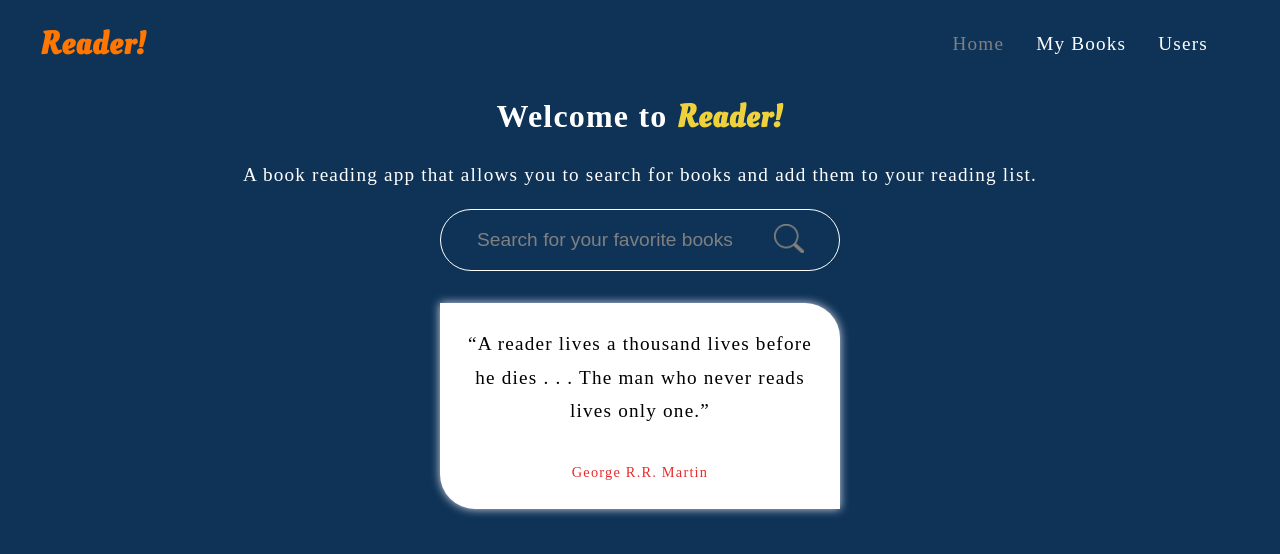
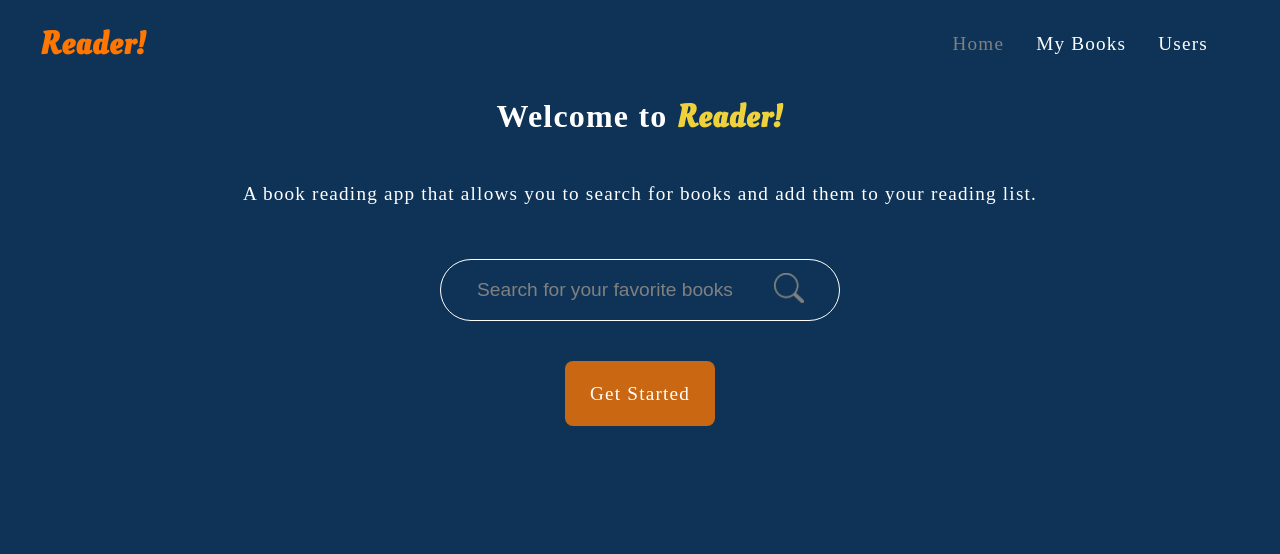
Before and after one commit to Sarah-Dan/my-reader-app-React-Assignment2, a React (Create React App) app: page / in a window 1280 px wide. Shown: the top 554 px of the page. Built offline with nearby package versions, Linux system fonts and the light colour scheme; a web font is replaced by a local one.

Commit message:
added new files

```diff
--- a/package.json
+++ b/package.json
@@ -6,6 +6,7 @@
     "@testing-library/jest-dom": "^5.16.5",
     "@testing-library/react": "^13.4.0",
     "@testing-library/user-event": "^13.5.0",
+    "framer-motion": "^7.6.2",
     "react": "^18.2.0",
     "react-axios": "^2.0.6",
     "react-dom": "^18.2.0",
--- a/src/components/Pagination.js
+++ b/src/components/Pagination.js
@@ -1,21 +1,11 @@
+import { useState } from "react";
 // create a Pagination component
-const Pagination = ({ usersPerPage, totalUsers, paginate }) => {
-    const pageNumbers = [];
-    for (let i = 1; i <= Math.ceil(totalUsers / usersPerPage); i++) {
-        pageNumbers.push(i);
-    }
 
-    const nextPage = () => {
-        paginate(pageNumbers[pageNumbers.length - 1]);
-    };
+const Pagination = ({ paginate, pageNumbers, currentPage, totalPages }) => {
+    // set the state variable
+    const [page, setPage] = useState(1);
 
-    const prevPage = () => {
-        paginate(pageNumbers[0]);
-    };
-
-    return (
-        <div>
-        <ul className="pagination">
+  <div className="pagination">
     {pageNumbers.map((number) => (
       <li key={number} className="page-item">
         <a onClick={() => paginate(number)} href="!#" className="page-link">
@@ -23,10 +13,47 @@ const Pagination = ({ usersPerPage, totalUsers, paginate }) => {
         </a>
       </li>
     ))}
-        </ul>
+    <button
+      className="active__btn"
+      // disable the previous button if the current page is 1
+      disabled={currentPage <= 1}
+      onClick={() => setPage((prevPage) => prevPage - 1)}
+    >
+      Previous
+    </button>
+
+    {Array.from(Array(totalPages), (e, i) => {
+        return (
+            <button
+            className="active__btn"
+            key={i}
+            onClick={() => setPage(i + 1)}
+            // disable the next button if the current page is the last page
+            disabled={currentPage >= totalPages}
+            >
+            Next
+            </button>
+        );
+    }
+    )}
     </div>
-    );
 
     };
 
+
+    // {Array.from({ length: totalPages }, (value, i) => i + 1).map((page) => (
+    //   <button className="array__active__btn" onClick={() => setPage(page)}>
+    //     {page}
+    //   </button>
+    // ))}
+
+    // <button
+    //   className="active__btn"
+    //   // disable the next button if the current page is the last page
+    //   disabled={currentPage >= totalPages}
+    //   onClick={() => setPage((prevPage) => prevPage + 1)}
+    // >
+    //   Next
+    // </button>
+
 export default Pagination;
--- a/src/index.css
+++ b/src/index.css
@@ -130,8 +130,8 @@ span {
 
 .home__description {
   text-align: center;
-  /* margin-bottom: 1rem; */
-  line-height: 1.5;
+  margin: 1rem;
+
 }
 
 /* search input styles */
@@ -141,7 +141,7 @@ span {
   background-color: var(--search);
   display: flex;
   align-items: center;;
-  margin: 1.2rem auto;
+  margin: 2rem auto;
   padding: 0 1.25rem;
   border: 1px solid var(--light);
   border-radius: 3rem;
@@ -168,6 +168,30 @@ span {
   border-radius: 50%;
   background-color: var(--search);
   cursor: pointer;
+}
+
+.signup{
+  display: flex;
+  justify-content: center;
+  align-items: center;
+  flex-direction: column;
+  margin: 0 auto;
+  text-align: center;
+}
+
+.signup__btn {
+  width: 100%;
+  max-width: 150px;
+  background-color: var(--button);
+  color: var(--light);
+  font-size: var(--font-small);
+  font-weight: var(--font-weight-light);
+  padding: 1rem;
+  margin-top: 0.5rem;
+  border: none;
+  border-radius: 0.5rem;
+  cursor: pointer;
+  text-decoration: none;
 }
 
 .quote {
@@ -206,7 +230,7 @@ span {
   display: flex;
   justify-content: center;
   align-items: center;
-  flex-direction: column;
+  flex-direction: row;
   padding: 1rem;
 }
 
@@ -309,6 +333,15 @@ button:hover {
   color: white;
 }
 
+/* SIGN_UP STYLES */
+.signup__container {
+  display: flex;
+  justify-content: center;
+  align-items: center;
+  flex-direction: column;
+  padding: 1rem;
+}
+
 /* PAGE404 STYLES */
 .page404__content {
   display: flex;
--- a/src/pages/Home.js
+++ b/src/pages/Home.js
@@ -1,3 +1,6 @@
+import { Link, Outlet } from "react-router-dom";
+import SignUp from "./SignUp";
+
 // create a Home component
 const Home = () => {
   return (
@@ -21,13 +24,17 @@ const Home = () => {
         <button className="book__search--btn"
         type="submit"><img src={require("../Images/searchicon.png")} style={{width:30}}/></button>
       </form>
-      <div className="quote">
+      <div className="signup">
+        <Link to="signup" className="signup__btn">Get Started</Link>
+      </div>
+      {/* <div className="quote">
         <p className="quote__text">
           “A reader lives a thousand lives before he dies . . . The man who
           never reads lives only one.”
         </p>
         <p className="quote__author">George R.R. Martin</p>
-      </div>
+      </div> */}
+      <Outlet />
     </div>
   );
 };
--- /dev/null
+++ b/src/pages/SignUp.js
@@ -0,0 +1,17 @@
+const SignUp = () => {
+    return (
+        <div className="signup__container">
+            <h1>Sign Up</h1>
+            {/* create a form */}
+            <form>
+                <label htmlFor="email">Email</label>
+                <input type="email" name="email" id="email" />
+                <label htmlFor="password">Password</label>
+                <input type="password" name="password" id="password" />
+                <button type="submit">Sign Up</button>
+            </form>
+        </div>
+     );
+}
+
+export default SignUp;
--- a/src/pages/Users.js
+++ b/src/pages/Users.js
@@ -1,16 +1,13 @@
-// Set up client-side pagination using random.me API in one of your routes called Users -
-// you should show the prev, next, and navigation to individual pages 1, 2, 3, 4, 5 etc.
-
 import { useState, useEffect } from "react";
+import Pagination from "../components/Pagination";
 
 // create users component
 const Users = () => {
   // state variables
-  const [users, setUsers] = useState([]);  // users array
-  const [page, setPage] = useState(5);
+  const [users, setUsers] = useState([]);
+  const [page, setPage] = useState(1);
   const [totalPages, setTotalPages] = useState(0);
   const [currentPage, setCurrentPage] = useState(1);
-  const [usersPerPage, setUsersPerPage] = useState(10);
   const [loading, setLoading] = useState(true);
   const [error, setError] = useState(null);
 
@@ -20,7 +17,7 @@ const Users = () => {
       setLoading(true);
       try {
         const response = await fetch(
-          `https://randomuser.me/api/?page=${page}&results=10&seed=abcded`
+          `https://randomuser.me/api/?page=${page}&results=100&seed=abcded`
         );
         const data = await response.json();
         setUsers(data.results);
@@ -46,86 +43,37 @@ const Users = () => {
     <div>
       <h2>Users</h2>
       <div className="users">
-        {users.map((user, index) => {
+        {users.map((user) => {
+          const { id, name, location, phone, email, picture } = user;
 
-          // const { id, name, location:{location.country}, phone, email, picture } = user;
-          console.log(user)
           return (
-            <div className="user" key={index}>
-              <img className="user__image" src={user.picture.large}/>
+            <div className="user" key={id.value}>
+              <img className="user__image" src={picture.large} />
               <div className="user__info">
                 <div className="user__name">
-                  Name: {user.name.first} {user.name.last}
+                  Name: {name.first} {name.last}
                 </div>
-                 <p className="user__phone">Phone: {user.phone}</p>
-                <p className="user__email">Email: {user.email}</p>
-                <p className="user__country">Country:{user.location.country}</p>
+                <p className="user__phone">Phone: {phone}</p>
+                <p className="user__email">Email: {email}</p>
+                <p className="user__country">Country:{location.country}</p>
               </div>
             </div>
           );
         })}
       </div>
 
-{/* PAGINATION */}
+      {/* PAGINATION */}
       <div className="pagination">
-        <button
-          className="pagination__button"
-
-          onClick={() => {
-            if (currentPage > 1) {
-              setPage(currentPage - 1);
-
-
-              setCurrentPage(currentPage - 1);
-            }
-
-          }}
-        >
-          Prev
-        </button>
-        <button
-          className="pagination__button"
-          onClick={() => {
-            if (currentPage < totalPages) {
-              setPage(currentPage + 1);
-              setCurrentPage(currentPage + 1);
-            }
-          }}
-        >
-          Next
-        </button>
-
-
-   </div>
+        <Pagination
+          page={page}
+          totalPages={totalPages}
+          currentPage={currentPage}
+          setPage={setPage}
+          setCurrentPage={setCurrentPage}
+        />
+      </div>
     </div>
   );
 };
 
 export default Users;
-
-    {/* //     previous button
-    //     <button
-    //       className="prev"
-    //       onClick={() =>
-    // setPage((previousPage) => Math.max(previousPage - 1, 1))}
-    //       disabled={page === 1}
-    //     > */}
-    {/* //       Previous
-    //       {/* {" "}
-    //       Prev{" "} */}
-    {/* //     </button> */}
-    {/* //     <span>{page}</span> */}
-        {/* next button */}
-    {/* //     <button */}
-    {/* //       className="next" */}
-    {/* //       onClick={() => */}
-    {/* //         setPage((previousPage) => (!users.length ? previousPage : previousPage + 1))
-    //         // Math.min(previousPage + 1, totalPages))
-    //       }
-    //       disabled={page === totalPages}
-    //     > */}
-    {/* //       {" "}
-    //       Next{" "}
-    //     </button> */}
-    {/* //   </div> */}
-     {/* </div> */}
```
Also changed, not shown: 1 other file (tests, documents, lock files or other folders). Lines whose indentation alone changed are shown as unchanged.
